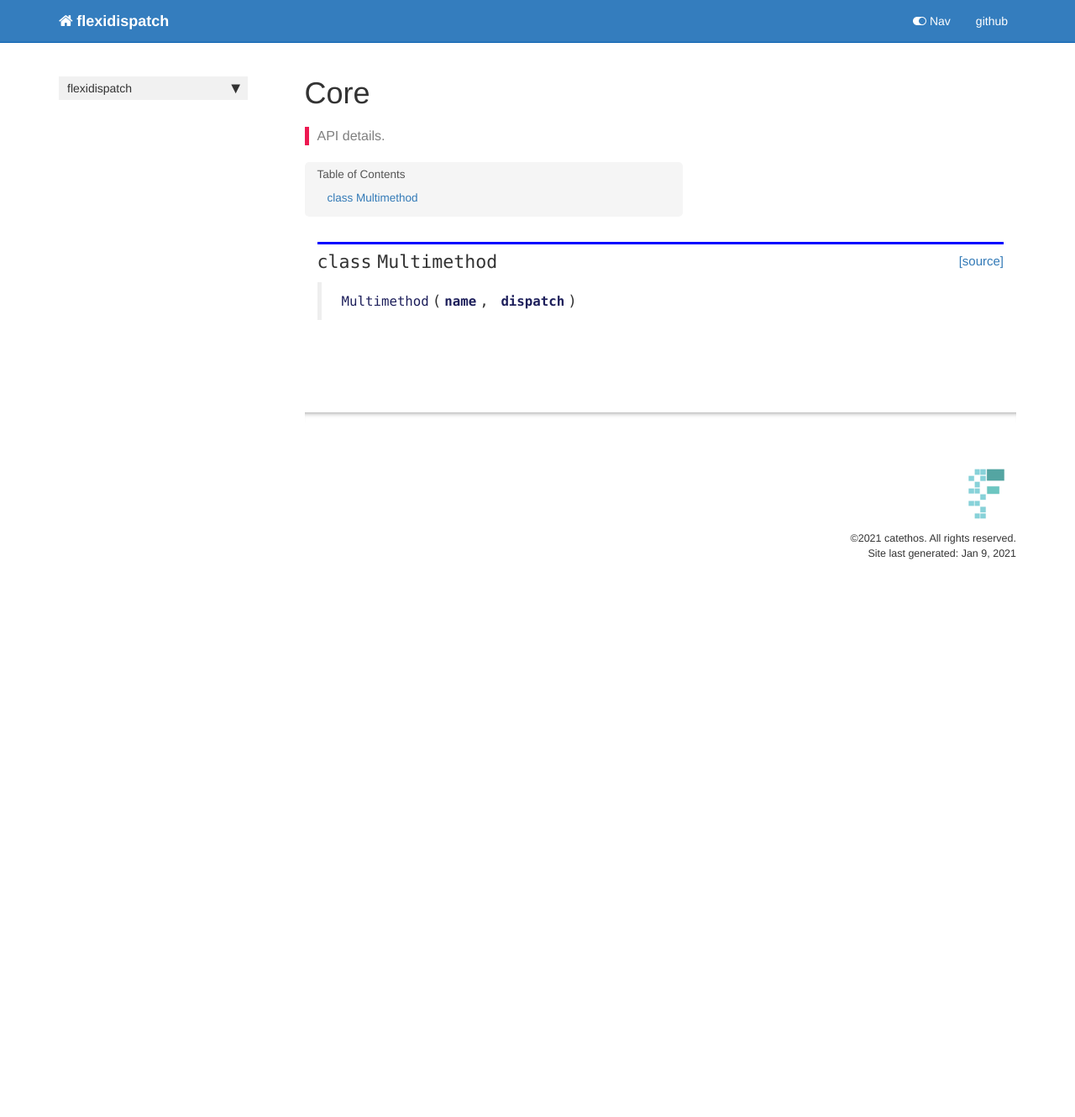
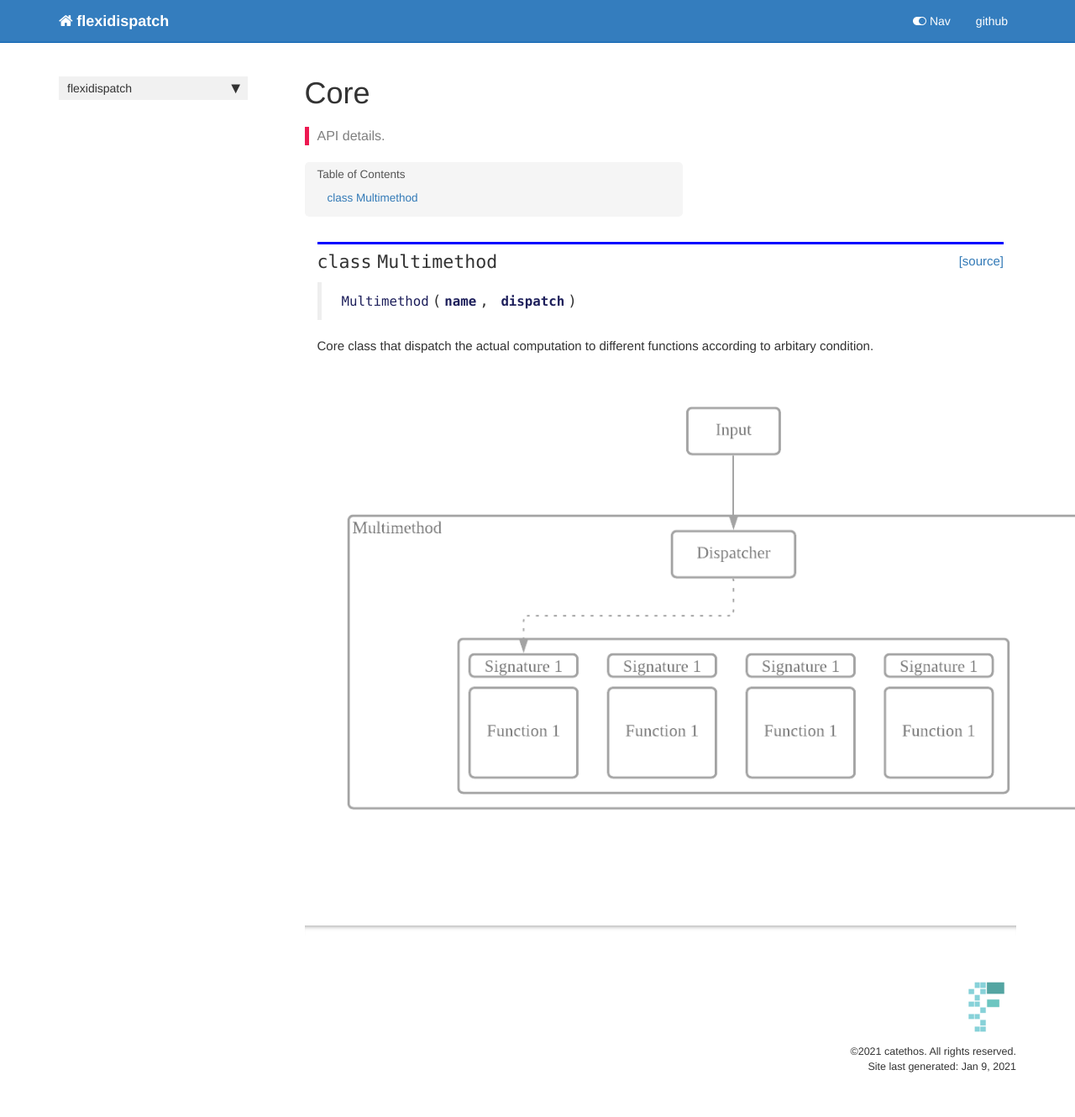
Before and after one commit to jeremytee97/flexidispatch, a Jekyll site: the page built from docs/core.html, in a window 1280 px wide. Shown: the whole page at 84% size. Built offline with Jekyll 4.4.1, drawn with Linux system fonts in a browser that asks for light colours; nearby versions of some CDN libraries; comment, search, counter and statistics services are not loaded; before the commit the page ends 900 px from its top, so only the background shows below that.

```diff
--- a/docs/core.html
+++ b/docs/core.html
@@ -48,6 +48,9 @@ nb_path: "00_core.ipynb"
 <div class="output_markdown rendered_html output_subarea ">
 <h2 id="Multimethod" class="doc_header"><code>class</code> <code>Multimethod</code><a href="https://github.com/catethos/flexidispatch/tree/master/flexidispatch/core.py#L6" class="source_link" style="float:right">[source]</a></h2><blockquote><p><code>Multimethod</code>(<strong><code>name</code></strong>, <strong><code>dispatch</code></strong>)</p>
 </blockquote>
+<p>Core class that dispatch the actual
+computation to different functions
+according to arbitary condition.</p>
 
 </div>
 
@@ -59,4 +62,11 @@ nb_path: "00_core.ipynb"
 </div>
     {% endraw %}
 
+<div class="cell border-box-sizing text_cell rendered"><div class="inner_cell">
+<div class="text_cell_render border-box-sizing rendered_html">
+<p><img src="/flexidispatch/./archi.png" alt=""></p>
+
 </div>
+</div>
+</div>
+</div>
--- a/flexidispatch/__init__.py
+++ b/flexidispatch/__init__.py
@@ -1 +1 @@
-__version__ = "0.0.1"
+__version__ = "0.0.2"
--- a/flexidispatch/core.py
+++ b/flexidispatch/core.py
@@ -4,7 +4,11 @@ __all__ = ['Multimethod']
 
 # Cell
 class Multimethod:
-
+    """
+    Core class that dispatch the actual
+    computation to different functions
+    according to arbitary condition.
+    """
     def __init__(self, name, dispatch):
         self.name = name
         self.dispatch = dispatch
```
Also changed, not shown: docs/index.html (+32 -16 lines), README.md, docs/archi.png (added), 1 other file.
